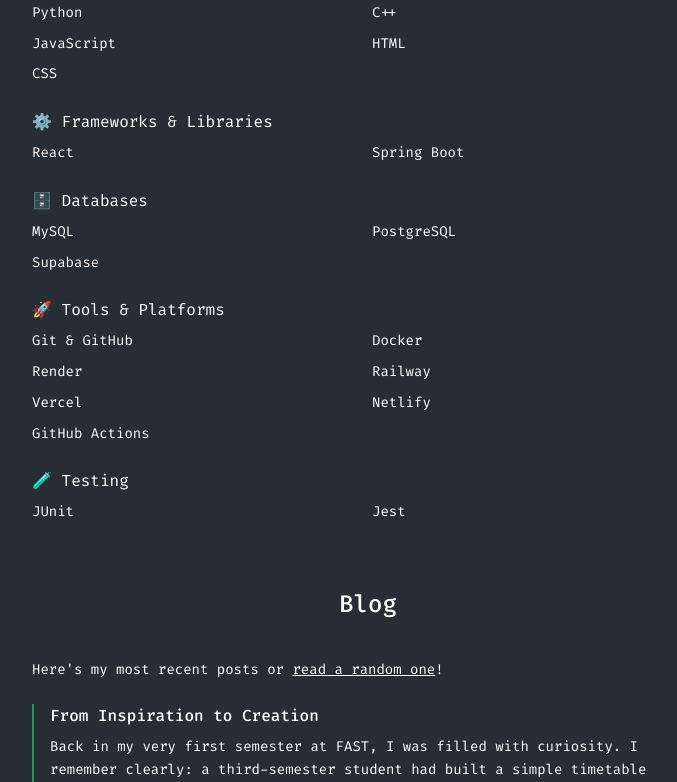
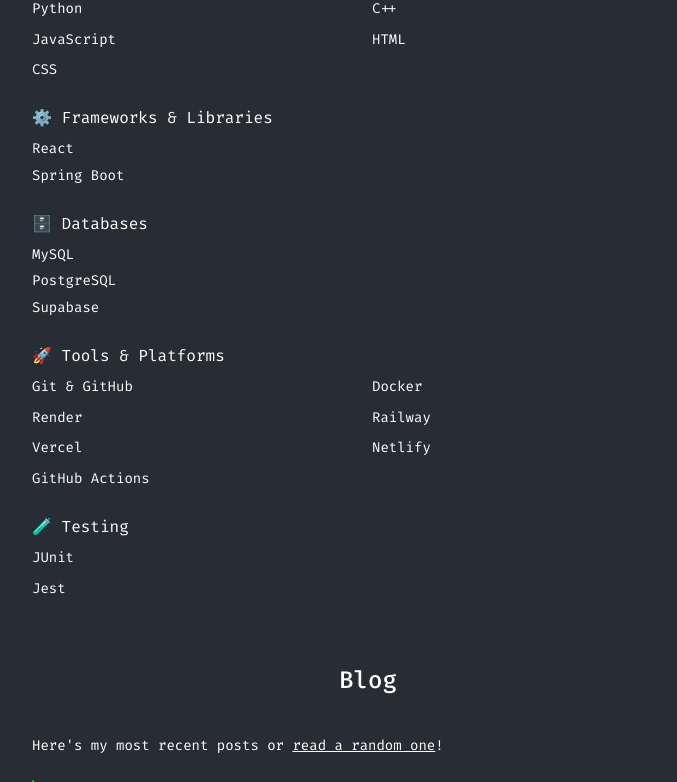
Before and after one commit to badarali5/portfolio-website, a React (Vite) app: page / in a window 1280 px wide. Shown: the part 1164-1946 px from the top of the page, without its empty margins (272-949 px from the left). Built offline with nearby package versions, Linux system fonts and the light colour scheme; the HTML template or start-up script is replaced by a standard one.

Commit message:
Update TechSection component to adjust header margins and modify list layouts for consistency

```diff
--- a/src/components/TechSection.tsx
+++ b/src/components/TechSection.tsx
@@ -4,7 +4,7 @@ export const TechSection = () => {
       <h2 className="font-mono text-2xl font-bold text-text-primary mb-6 random-underline-hover">Tech</h2>
       <div className="space-y-6 text-text-secondary font-mono text-sm leading-relaxed">
         <div>
-          <h3 className="font-mono text-base text-text-primary mb-2 random-underline-hover">💻 Programming Languages</h3>
+          <h3 className="font-mono text-base text-text-primary mb-1 random-underline-hover">💻 Programming Languages</h3>
           <ul className="grid grid-cols-2 gap-2">
             <li>Java </li>
             <li>C </li>
@@ -17,14 +17,14 @@ export const TechSection = () => {
         </div>
         <div>
           <h3 className="font-mono text-base text-text-primary mb-2 random-underline-hover">⚙️ Frameworks & Libraries</h3>
-          <ul className="grid grid-cols-2 gap-2">
+          <ul className="grid grid-cols-1 gap-1">
             <li>React </li>
             <li>Spring Boot </li>
           </ul>
         </div>
         <div>
           <h3 className="font-mono text-base text-text-primary mb-2 random-underline-hover">🗄️ Databases</h3>
-          <ul className="grid grid-cols-2 gap-2">
+          <ul className="grid grid-cols-1 gap-1">
             <li>MySQL </li>
             <li>PostgreSQL </li>
             <li>Supabase </li>
@@ -44,7 +44,7 @@ export const TechSection = () => {
         </div>
         <div>
           <h3 className="font-mono text-base text-text-primary mb-2 random-underline-hover">🧪 Testing</h3>
-          <ul className="grid grid-cols-2 gap-2">
+          <ul className="grid grid-cols-1 gap-2">
             <li>JUnit </li>
             <li>Jest </li>
           </ul>
```
